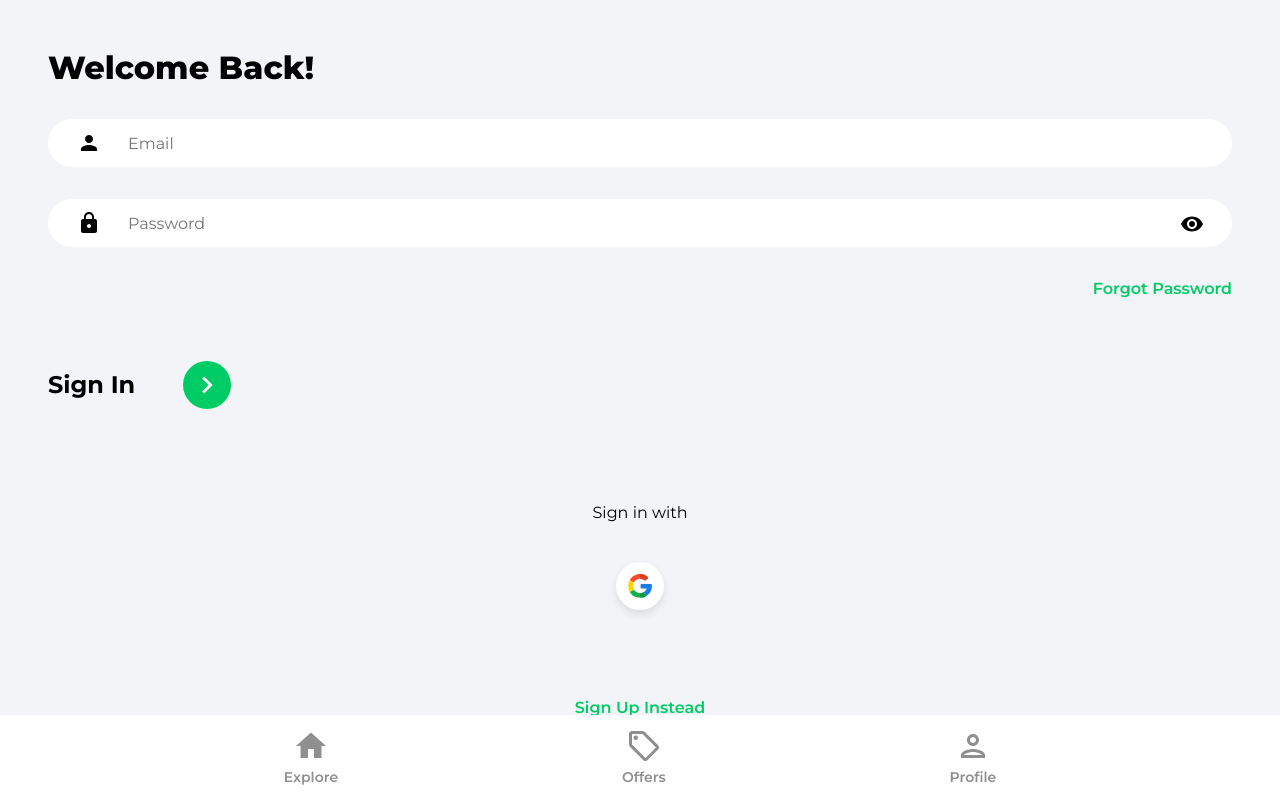
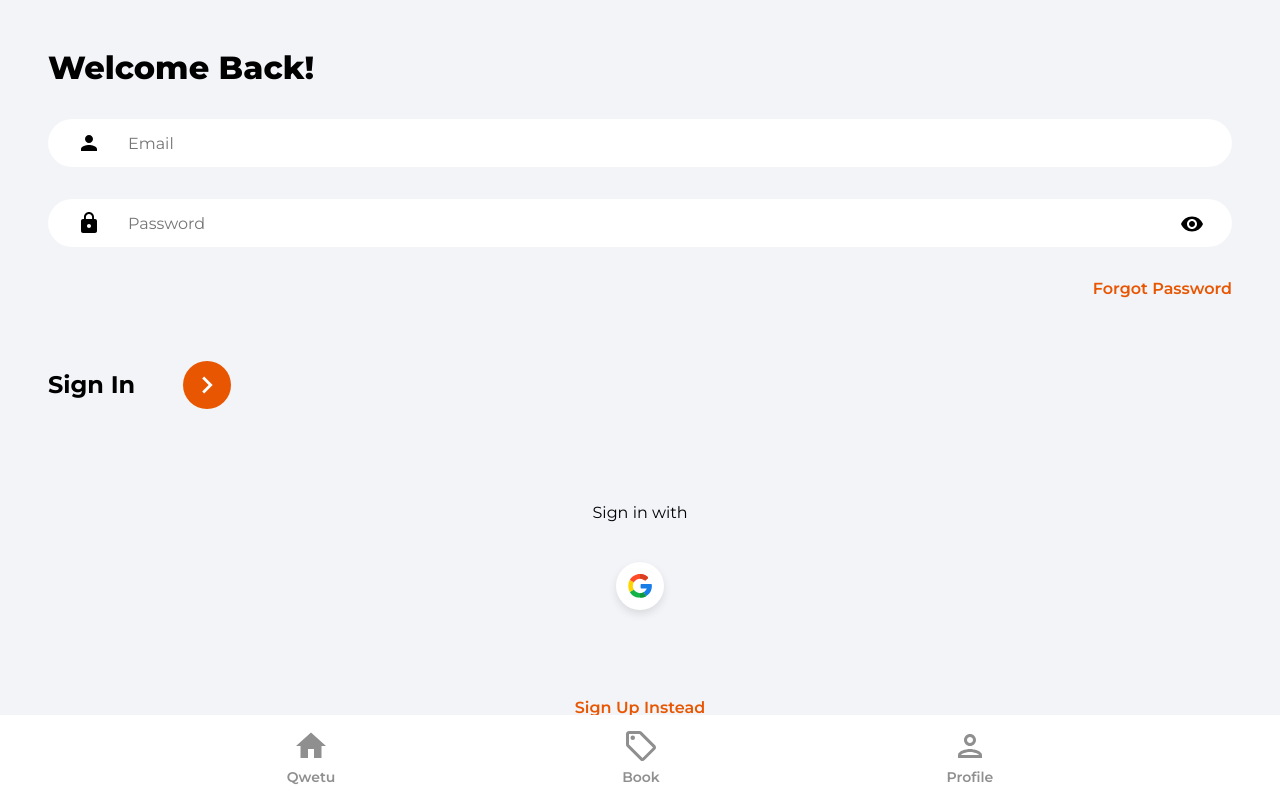
Before and after one commit to jeffubayi/MUXT, a React (Create React App) app: page /sign-in in a window 1280 px wide. Built offline with nearby package versions, Linux system fonts and the light colour scheme.

Commit message:
update navbar styles

```diff
--- a/src/components/Navbar.jsx
+++ b/src/components/Navbar.jsx
@@ -30,7 +30,7 @@ function Navbar() {
                   : 'navbarListItemName'
               }
             >
-              Explore
+              Qwetu
             </p>
           </li>
           <li className='navbarListItem' onClick={() => navigate('/offers')}>
@@ -46,7 +46,7 @@ function Navbar() {
                   : 'navbarListItemName'
               }
             >
-              Offers
+              Book
             </p>
           </li>
           <li className='navbarListItem' onClick={() => navigate('/profile')}>
--- a/src/index.css
+++ b/src/index.css
@@ -59,7 +59,7 @@ button {
 
 .primaryButton {
   cursor: pointer;
-  background: #00cc66;
+  background: #e85602;
   border-radius: 1rem;
   padding: 0.85rem 2rem;
   color: #ffffff;
@@ -122,7 +122,7 @@ button {
   width: 64px;
   height: 64px;
   border: 8px solid;
-  border-color: #00cc66 transparent #00cc66 transparent;
+  border-color: #e85602 transparent #e85602 transparent;
   border-radius: 50%;
   animation: spin 1.2s linear infinite;
 }
@@ -214,7 +214,7 @@ button {
 
 .forgotPasswordLink {
   cursor: pointer;
-  color: #00cc66;
+  color: #e85602;
   font-weight: 600;
   text-align: right;
 }
@@ -254,7 +254,7 @@ button {
   align-items: center;
   width: 3rem;
   height: 3rem;
-  background-color: #00cc66;
+  background-color: #e85602;
   border-radius: 50%;
 }
 @media (min-width: 1024px) {
@@ -291,7 +291,7 @@ button {
 
 .registerLink {
   margin-top: 4rem;
-  color: #00cc66;
+  color: #e85602;
   font-weight: 600;
   text-align: center;
   margin-bottom: 3rem;
@@ -452,7 +452,7 @@ button {
   margin-top: 0.5rem;
   font-weight: 600;
   font-size: 1.1rem;
-  color: #00cc66;
+  color: #e85602;
   margin-bottom: 0;
   display: flex;
   align-items: center;
@@ -525,7 +525,7 @@ button {
 
 .listingType {
   padding: 0.25rem 0.5rem;
-  background-color: #00cc66;
+  background-color: #e85602;
   color: #ffffff;
   border-radius: 2rem;
   display: inline;
@@ -626,7 +626,7 @@ button {
   font-size: 1rem;
   font-weight: 600;
   color: #ffffff;
-  background-color: #00cc66;
+  background-color: #e85602;
   padding: 0.25rem 0.75rem;
   border-radius: 1rem;
 }
@@ -644,7 +644,7 @@ button {
 .changePersonalDetails {
   cursor: pointer;
   font-weight: 600;
-  color: #00cc66;
+  color: #e85602;
 }
 
 .profileCard {
@@ -739,7 +739,7 @@ button {
   align-items: center;
 }
 .formButtonActive {
-  background-color: #00cc66;
+  background-color: #e85602;
   color: #ffffff;
 }
 
@@ -794,7 +794,7 @@ button {
   width: 100%;
 }
 .formInputFile::-webkit-file-upload-button {
-  background-color: #00cc66;
+  background-color: #e85602;
   border: none;
   color: #ffffff;
   font-weight: 600;
```
